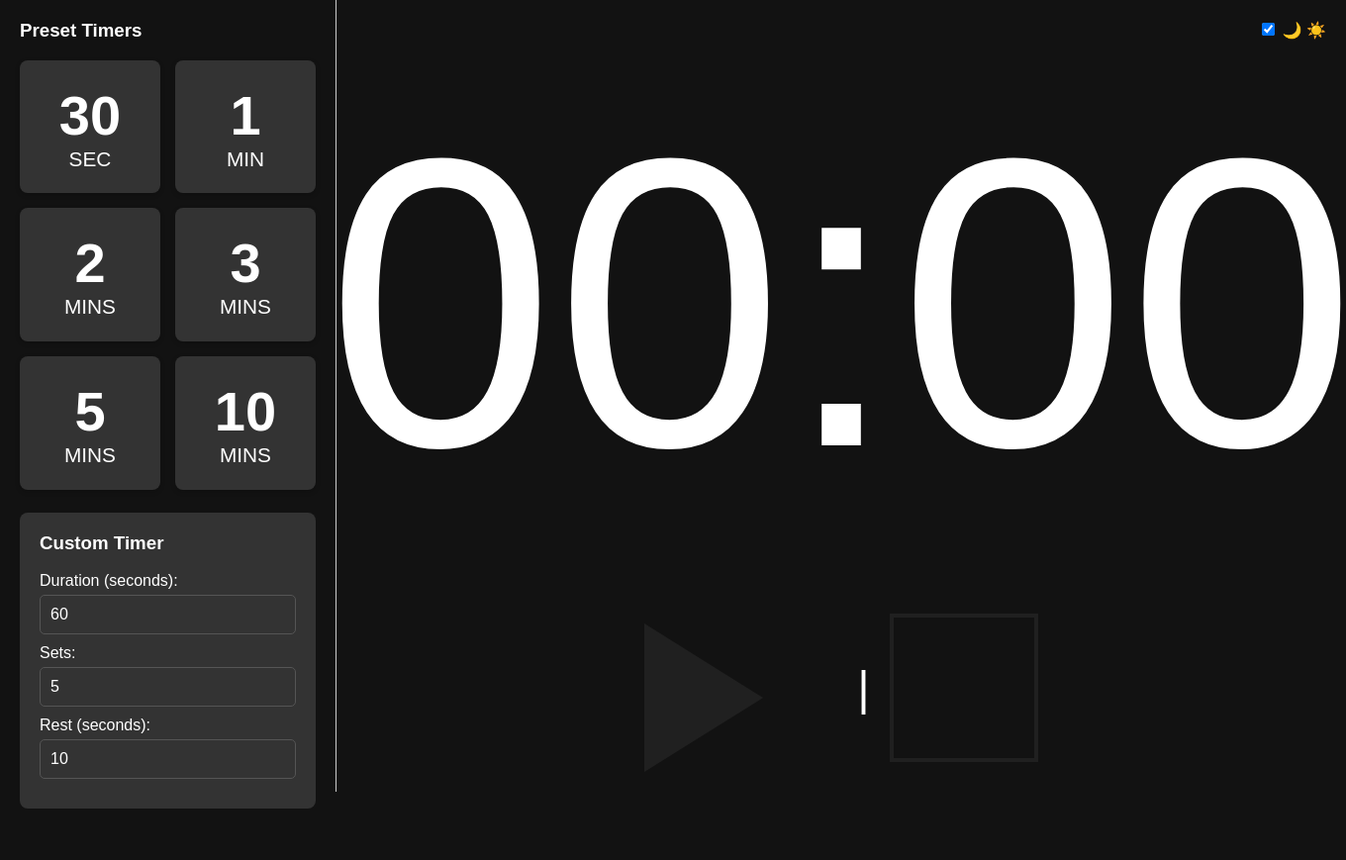
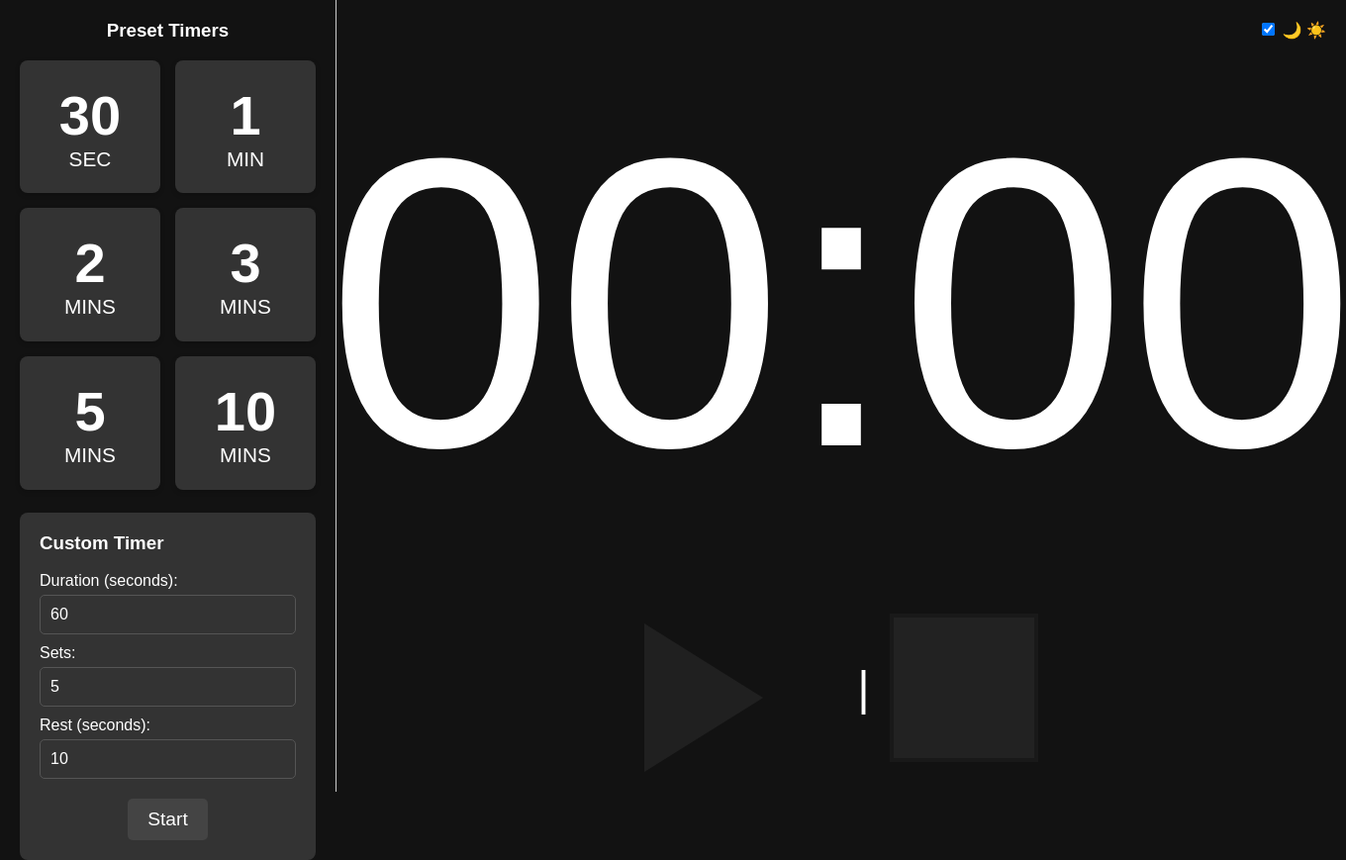
Before and after one commit to cwhitelam/Stretch-Timer, a Flask app: page / in a window 1360 px wide; the page is wider, and only the part inside the window is pictured. Shown: that part at 99% size. Before the commit the page ends 817 px from the top of that part, so only its background shows below. Run offline with Flask 3, Linux system fonts and the light colour scheme.

Commit message:
add start button to custom timer container and updated screenshots

```diff
--- a/app/static/style.css
+++ b/app/static/style.css
@@ -53,6 +53,7 @@ body {
 
 .preset h3 {
     margin-top: 0;
+    text-align: center; /* Added to center the header */
 }
 
 .preset-timers {
@@ -152,22 +153,37 @@ body {
 
 .button-group {
     display: flex;
-    justify-content: space-between;
+    justify-content: center;
     margin-top: 20px;
 }
 
 .button-group button {
     padding: 10px 20px;
     font-size: 1.2rem;
-    flex: 1;
-    margin-right: 5px;
     border: none;
     border-radius: 5px;
     cursor: pointer;
+    transition: background-color 0.3s, color 0.3s;
+}
+
+.light-mode .button-group button {
     background-color: #007bff;
     color: #ffffff;
-    transition: background-color 0.3s;
 }
+
+.dark-mode .button-group button {
+    background-color: #444444;
+    color: #ffffff;
+}
+
+.button-group button:hover {
+    background-color: #0056b3;
+}
+
+.dark-mode .button-group button:hover {
+    background-color: #555555;
+}
+
 
 .button-group button:hover {
     background-color: #0056b3;
@@ -271,4 +287,20 @@ body {
     display: flex;
     align-items: center;
     justify-content: center;
+    transition: background-color 0.3s, color 0.3s;
 }
+
+.light-mode .stop button {
+    background-color: #ffffff;
+    color: #000000;
+}
+
+.dark-mode .stop button {
+    background-color: #333333;
+    color: #ffffff;
+}
+
+.stop button:disabled {
+    cursor: not-allowed;
+    opacity: 0.5;
+}
--- a/app/templates/index.html
+++ b/app/templates/index.html
@@ -18,7 +18,7 @@
         <div class="content">
             <div class="left">
                 <div class="preset">
-                    <h3>Preset Timers</h3>
+                    <h3 class="preset-title">Preset Timers</h3>
                     <div class="preset-timers">
                         <div class="preset-card" onclick="setPresetTimer(30)">
                             <span class="time">30</span>
@@ -60,6 +60,10 @@
                         <label for="rest">Rest (seconds):</label>
                         <input type="number" id="rest" name="rest" value="10">
                     </div>
+                    <div class="button-group">
+                        <button id="startCustomTimerButton">Start</button>
+                    </div>
+
                 </div>
             </div>
             <div class="right">
@@ -140,6 +144,7 @@
     timerRunning = true;
     updatePlayPauseLabel();
     timerInterval = setInterval(updateTimer, 1000);
+    stopButton.disabled = false;
 }
 
 function updateTimer() {
@@ -172,6 +177,7 @@
                 timerRunning = false;
                 clearInterval(timerInterval);
                 playPause.checked = false;
+                stopButton.disabled = true;
                 updatePlayPauseLabel();
             }
         }
@@ -205,6 +211,13 @@
         playpauseLabel.style.borderWidth = '75px 75px 75px 120px';
     }
 }
+
+// Add this event listener for the start button in custom timer
+document.getElementById('startCustomTimerButton').addEventListener('click', function() {
+    startCustomTimer();
+});
+
+
     </script>
 </body>
 </html>
```
Also changed, not shown: 1 other file. Lines whose indentation alone changed are shown as unchanged.
